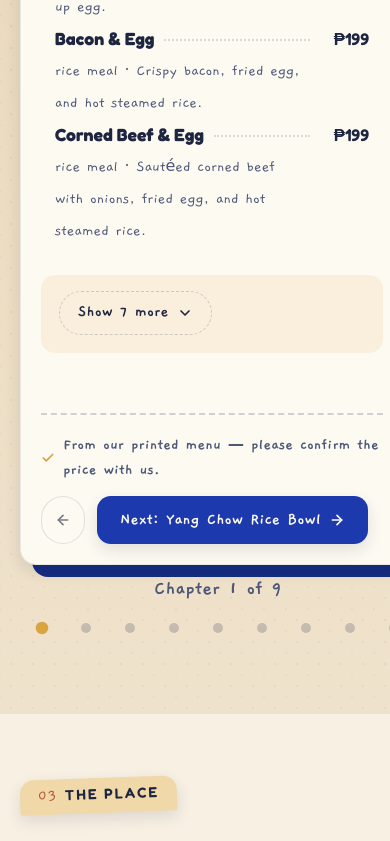
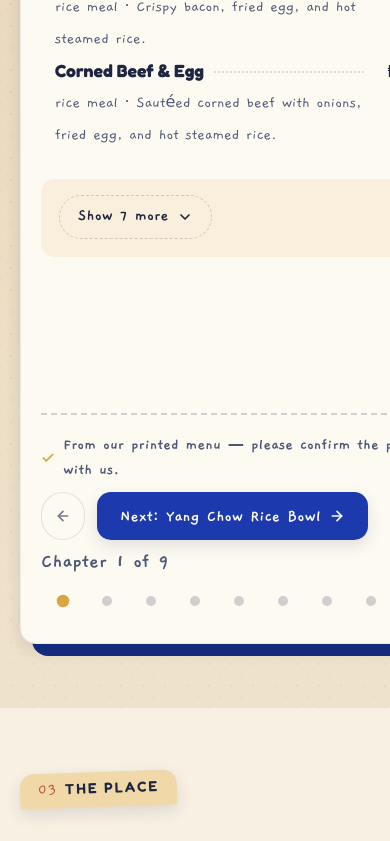
Before and after one commit to itchydimeee/notepads, a Next.js app: page / in a window 390 px wide. Shown: the part 6829-7670 px from the top of the page. Built offline with nearby package versions, Linux system fonts and the light colour scheme.

Commit message:
feat(menu): refactor card footer layout and progress block for improved responsiveness

```diff
--- a/app/components/menu.tsx
+++ b/app/components/menu.tsx
@@ -686,8 +686,7 @@ export default function Menu() {
     tabRefs.current[nextIdx]?.focus();
   };
 
-  // chapter progress block — rendered twice (card footer + below the card on
-  // ≤640px ground) and toggled purely with media queries, no extra state
+  // chapter progress block (card footer, second row)
   const progress = (className: string) => (
     <div className={className}>
       <p className="menu-progress">
@@ -812,11 +811,10 @@ export default function Menu() {
                               />
                             )}
                             <footer className="menu-cardfoot">
-                              <p className="menu-footnote">
-                                <MenuCheck /> {FOOTNOTE}
-                              </p>
-                              <div className="menu-footside">
-                                {progress("menu-progress-block")}
+                              <div className="menu-footrow">
+                                <p className="menu-footnote">
+                                  <MenuCheck /> {FOOTNOTE}
+                                </p>
                                 <div className="menu-pager-ctas">
                                   <button
                                     type="button"
@@ -839,6 +837,7 @@ export default function Menu() {
                                   </button>
                                 </div>
                               </div>
+                              {progress("menu-progress-block")}
                             </footer>
                           </div>
                         </article>
@@ -847,9 +846,6 @@ export default function Menu() {
                   );
                 })}
               </div>
-
-              {/* ≤640px only: progress moves below the card onto the kraft */}
-              {progress("menu-progress-below")}
             </div>
           </div>
         </Reveal>
--- a/app/menu.css
+++ b/app/menu.css
@@ -671,13 +671,20 @@
    natural height, where the auto margin collapses to 0 — keeps 28px */
 .menu-cardfoot {
   display: flex;
+  flex-direction: column;
+  align-items: stretch;
+  gap: 10px;
+  margin-top: auto;
+  padding-top: 18px;
+  border-top: 2px dashed #1e254033;
+}
+
+.menu-footrow {
+  display: flex;
   flex-wrap: wrap;
   align-items: center;
   justify-content: space-between;
-  gap: 14px 24px;
-  margin-top: auto;
-  padding-top: 18px;
-  border-top: 2px dashed #1e254033;
+  gap: 10px 24px;
 }
 
 .menu-footnote {
@@ -694,17 +701,11 @@
   text-align: left;
 }
 
-.menu-footside {
-  display: flex;
-  flex-direction: column;
-  align-items: flex-end;
-  gap: 8px;
-}
-
 .menu-progress-block {
   display: flex;
   flex-wrap: wrap;
   align-items: center;
+  justify-content: flex-start;
   gap: 4px 14px;
 }
 
@@ -763,12 +764,6 @@
   box-shadow: none;
   cursor: default;
   pointer-events: none;
-}
-
-/* below-card progress block: only rendered onto the kraft at ≤640px */
-.menu-progress-below {
-  position: relative;
-  display: none;
 }
 
 /* fixed price columns: Hot / Iced 12oz / Iced 16oz line up across every
@@ -831,19 +826,6 @@
 }
 
 @media (max-width: 640px) {
-  /* "Chapter n of 8" + dots move below the card onto the kraft ground */
-  .menu-progress-below {
-    display: flex;
-    flex-wrap: wrap;
-    align-items: center;
-    justify-content: center;
-    gap: 4px 8px;
-  }
-
-  .menu-progress-block {
-    display: none;
-  }
-
   .menu-meta {
     white-space: normal;
   }
```
